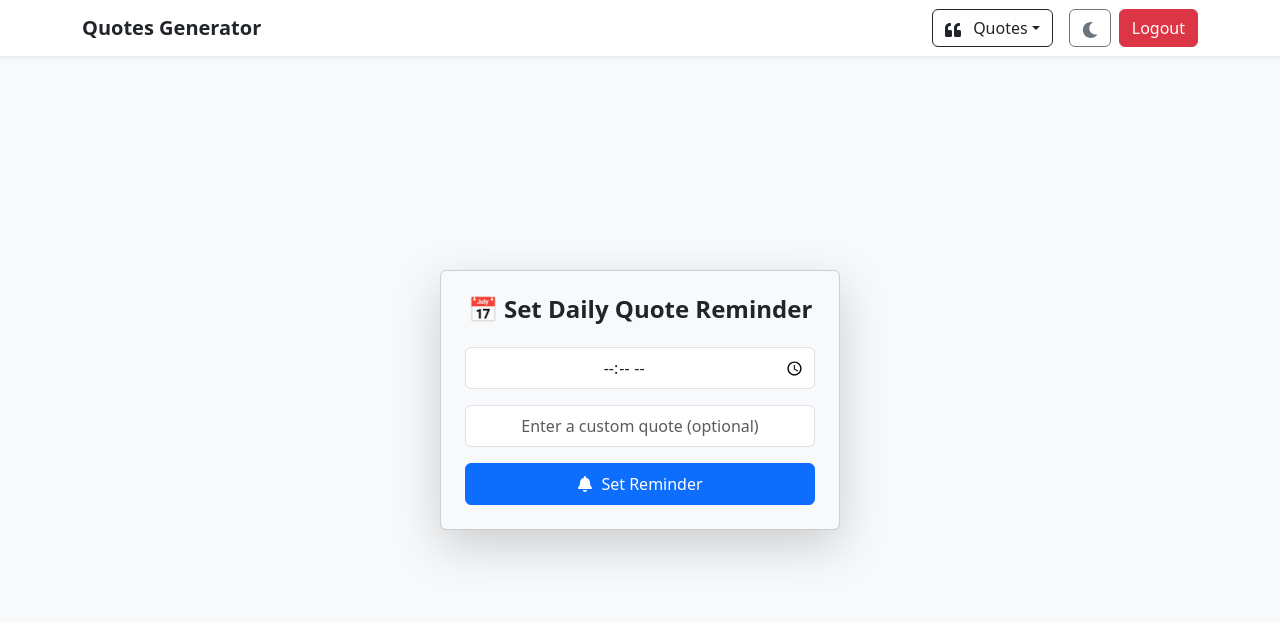
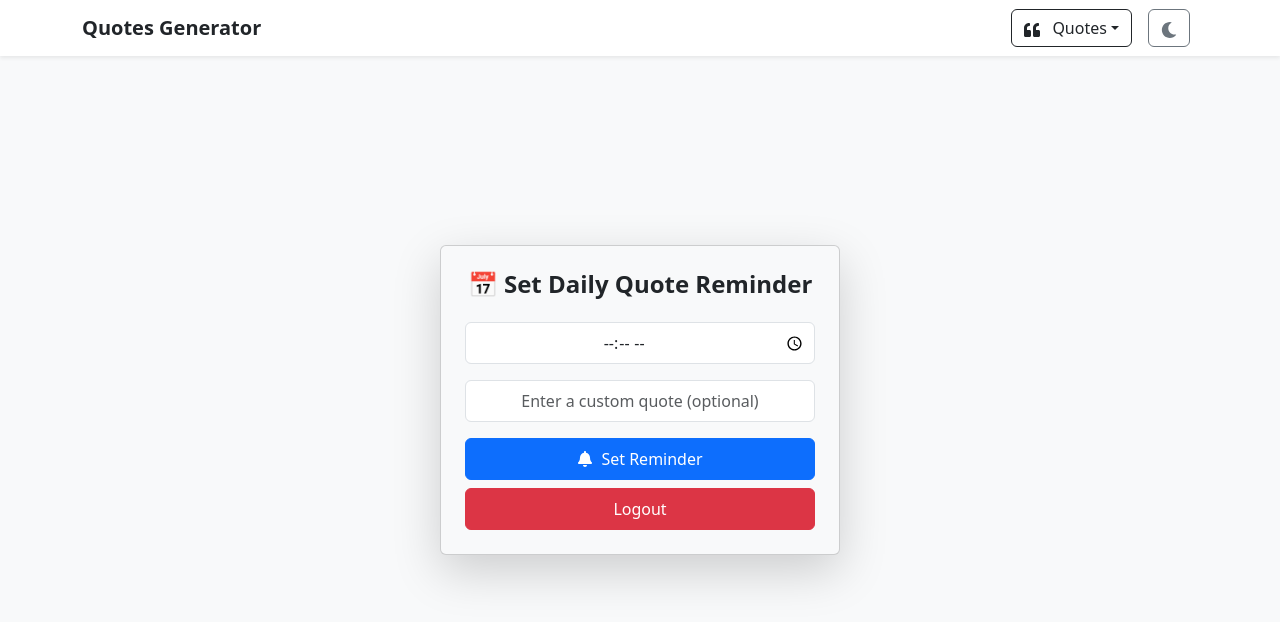
Before and after one commit to Guna-devloper/quotes, a React (Create React App) app in the folder quotes/: page /reminder in a window 1280 px wide. Shown: the top 622 px of the page. Built offline with nearby package versions, Linux system fonts and the light colour scheme; no server answers; sample sign-in values are in the browser's storage.

Commit message:
logout-fix

```diff
--- a/quotes/src/components/Navbar.js
+++ b/quotes/src/components/Navbar.js
@@ -3,18 +3,9 @@ import { Navbar, Container, Button, Dropdown } from "react-bootstrap";
 import { useTheme } from "../context/ThemeContext";
 import { FaSun, FaMoon, FaQuoteLeft } from "react-icons/fa";
 import { Link } from "react-router-dom";
-import { signOut } from "firebase/auth";
-import { auth } from "../firebaseConfig";
-import { useNavigate } from "react-router-dom";
 
 const CustomNavbar = () => {
   const { darkMode, toggleTheme } = useTheme();
-  const navigate = useNavigate();
-
-  const handleLogout = () => {
-    signOut(auth);
-    navigate("/login");
-  };
 
   return (
     <Navbar
@@ -47,7 +38,6 @@ const CustomNavbar = () => {
           </Button>
 
           {/* 🚪 Logout Button */}
-          <Button variant="danger" onClick={handleLogout}>Logout</Button>
         </div>
       </Container>
     </Navbar>
--- a/quotes/src/components/QuoteReminder.js
+++ b/quotes/src/components/QuoteReminder.js
@@ -3,8 +3,18 @@ import { Card, Button, Form, Container } from "react-bootstrap";
 import { FaBell } from "react-icons/fa";
 import { useTheme } from "../context/ThemeContext"; // Import dark mode context
 import toast, { Toaster } from "react-hot-toast"; // Import react-hot-toast
+import { signOut } from "firebase/auth";
+import { auth } from "../firebaseConfig";
+import { useNavigate } from "react-router-dom";
+
 const QuoteReminder = () => {
 
+  const navigate = useNavigate();
+
+  const handleLogout = () => {
+    signOut(auth);
+    navigate("/login");
+  };
 
   const [time, setTime] = useState(localStorage.getItem("reminderTime") || "");
   const [customQuote, setCustomQuote] = useState("");
@@ -118,6 +128,7 @@ const QuoteReminder = () => {
           >
             <FaBell className="me-2" /> Set Reminder
           </Button>
+          <Button variant="danger" onClick={handleLogout} className="w-100 d-flex align-items-center justify-content-center py-2 mt-2">Logout</Button>
 
         </Form>
 
```
